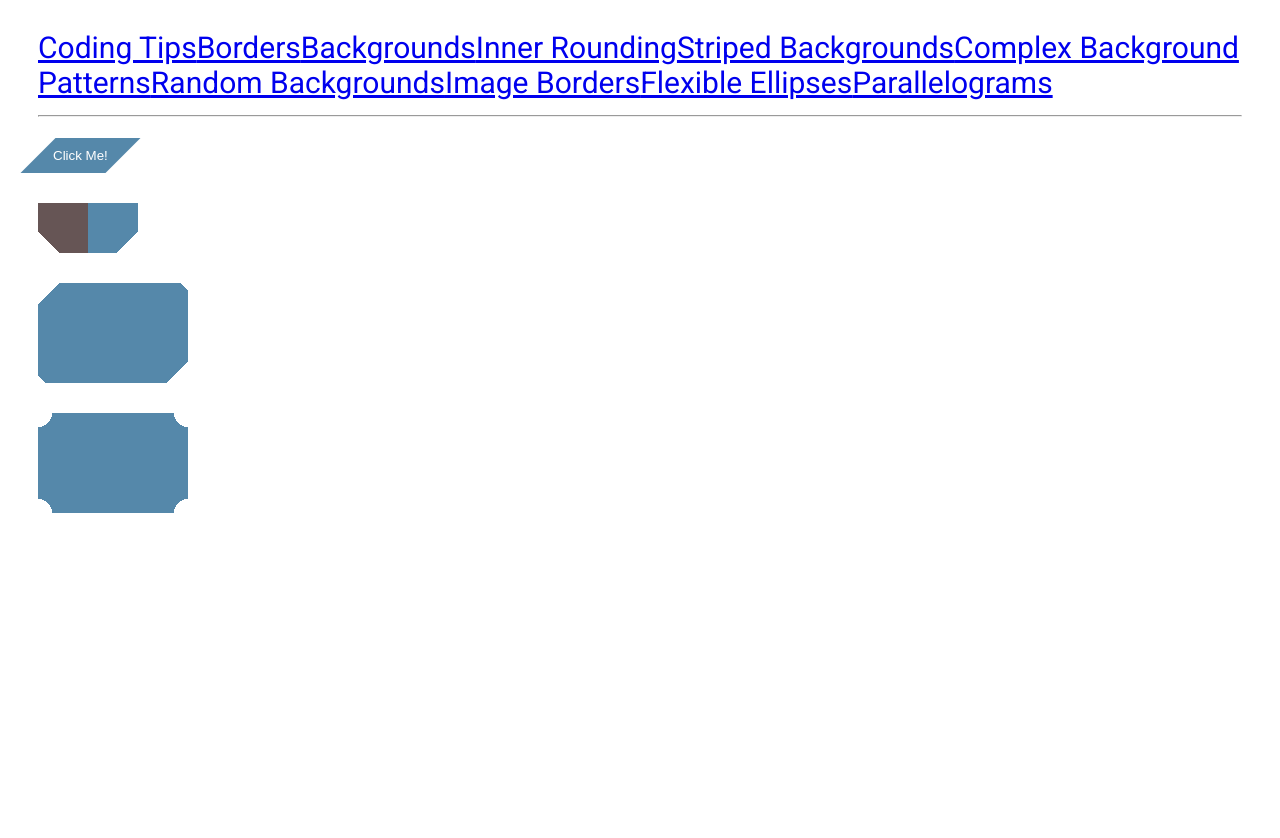
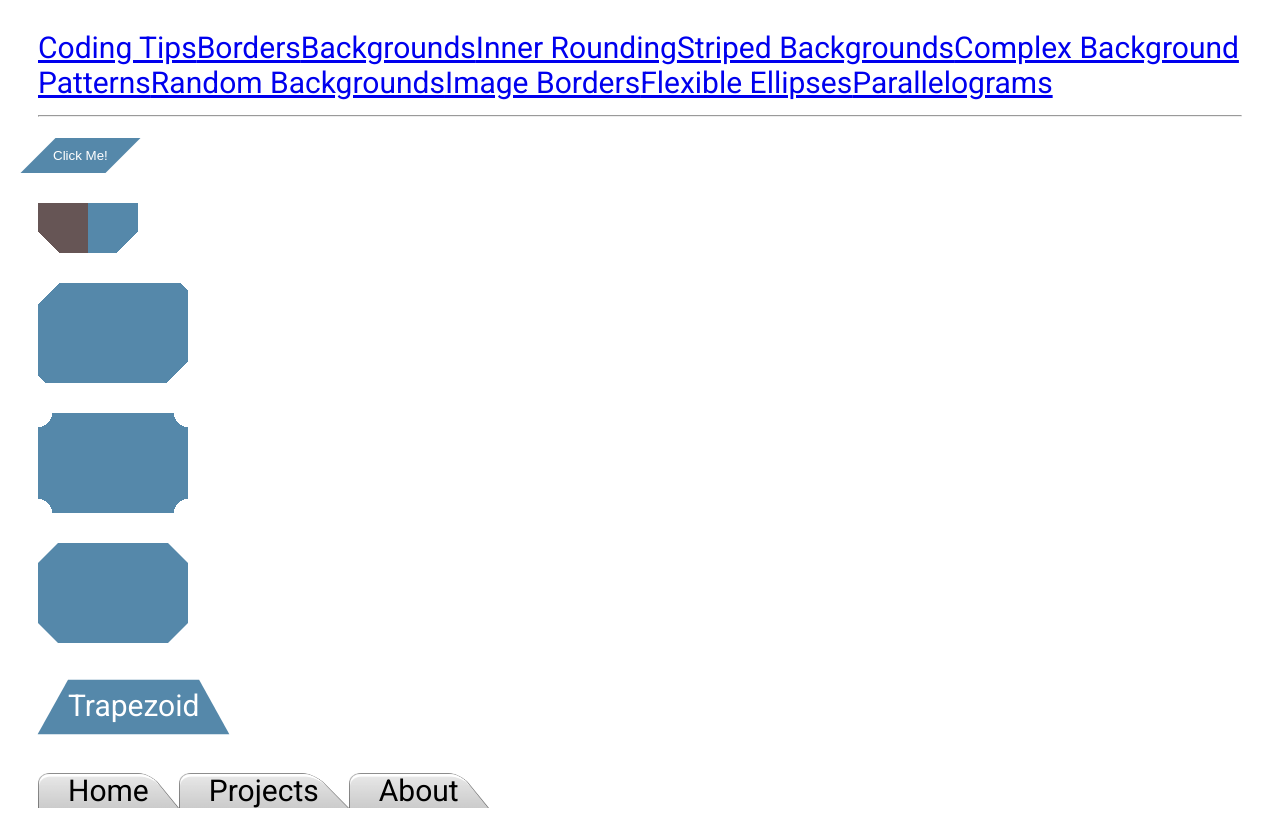
Before and after one commit to ht89/css-secrets, an Angular app: page /parallelograms in a window 1280 px wide. Before the commit the page ends 800 px from the top, so only its background shows below. Built offline with nearby package versions, Linux system fonts and the light colour scheme.

Commit message:
done parallelograms

```diff
--- a/src/app/parallelograms/parallelograms.component.html
+++ b/src/app/parallelograms/parallelograms.component.html
@@ -7,3 +7,15 @@
 <div class="four-cutout-corners"></div>
 
 <div class="curved-cutout-corners"></div>
+
+<div class="cutout-corners-using-clip-path"></div>
+
+<div class="trapezoid">Trapezoid</div>
+
+<div class="nav">
+    <nav>
+        <a href="#">Home</a>
+        <a href="#">Projects</a>
+        <a href="#">About</a>
+    </nav>
+</div>
--- a/src/app/parallelograms/parallelograms.component.scss
+++ b/src/app/parallelograms/parallelograms.component.scss
@@ -4,6 +4,7 @@ button {
     position: relative;
     background-color: transparent;
     color: #fff;
+    /* use pseudo-element so that the tranformations will not affect the text  */
     &:before {
         content: '';
         position: absolute; // these ensure the pseudo-element stretches to the size of its parent
@@ -54,3 +55,60 @@ button {
     height: 100px;
     @include curved-bevelled-corners(#58a, 14px);
 }
+
+.cutout-corners-using-clip-path {
+    margin-top: 30px;
+    width: 150px;
+    height: 100px;
+    background: #58a;
+    clip-path: polygon( 20px 0, calc(100% - 20px) 0, 100% 20px, 100% calc(100% - 20px), calc(100% - 20px) 100%, 20px 100%, 0 calc(100% - 20px), 0 20px);
+}
+
+.trapezoid {
+    margin-top: 30px;
+    display: inline-block;
+    padding: .5rem 1rem .35rem;
+    color: #fff;
+    position: relative;
+    /* use pseudo-element so that the tranformations will not affect the text  */
+    &:before {
+        content: '';
+        position: absolute;
+        top: 0;
+        right: 0;
+        left: 0;
+        bottom: 0;
+        z-index: -1;
+        background-color: #58a;
+        transform: perspective(.5rem) rotateX(5deg) scaleY(1.3); // scale makes up for the lost height due to rotation
+        transform-origin: bottom; // make the element position fixed when rotating it. Otherwise, its width will be larger & its top decreases
+    }
+}
+
+.nav {
+    margin-top: 30px;
+    nav > a {
+        position: relative;
+        display: inline-block;
+        padding: .3rem 1rem 0;
+        text-decoration: none;
+        color: #000;
+        &:before {
+            content: '';
+            position: absolute;
+            top: 0;
+            right: 0;
+            bottom: 0;
+            left: 0;
+            z-index: -1;
+            background: #ccc;
+            background-image: linear-gradient(hsla(0, 0%, 100%, .6), hsla(0, 0%, 100%, 0));
+            border: 1px solid rgba(0, 0, 0, .4);
+            border-bottom: 0;
+            border-radius: .5rem .5rem 0 0;
+            box-shadow: 0 .15rem white inset;
+            transform: perspective(.5rem) rotateX(5deg);
+            transform-origin: bottom left; // use 'bottom left' or 'bottom right' for left/right slanted tabs
+        }
+    }
+}
--- a/src/app/parallelograms/parallelograms.component.ts
+++ b/src/app/parallelograms/parallelograms.component.ts
@@ -11,5 +11,4 @@ export class ParallelogramsComponent implements OnInit {
 
     ngOnInit() {
     }
-
 }
```
Lines whose indentation alone changed are shown as unchanged.
